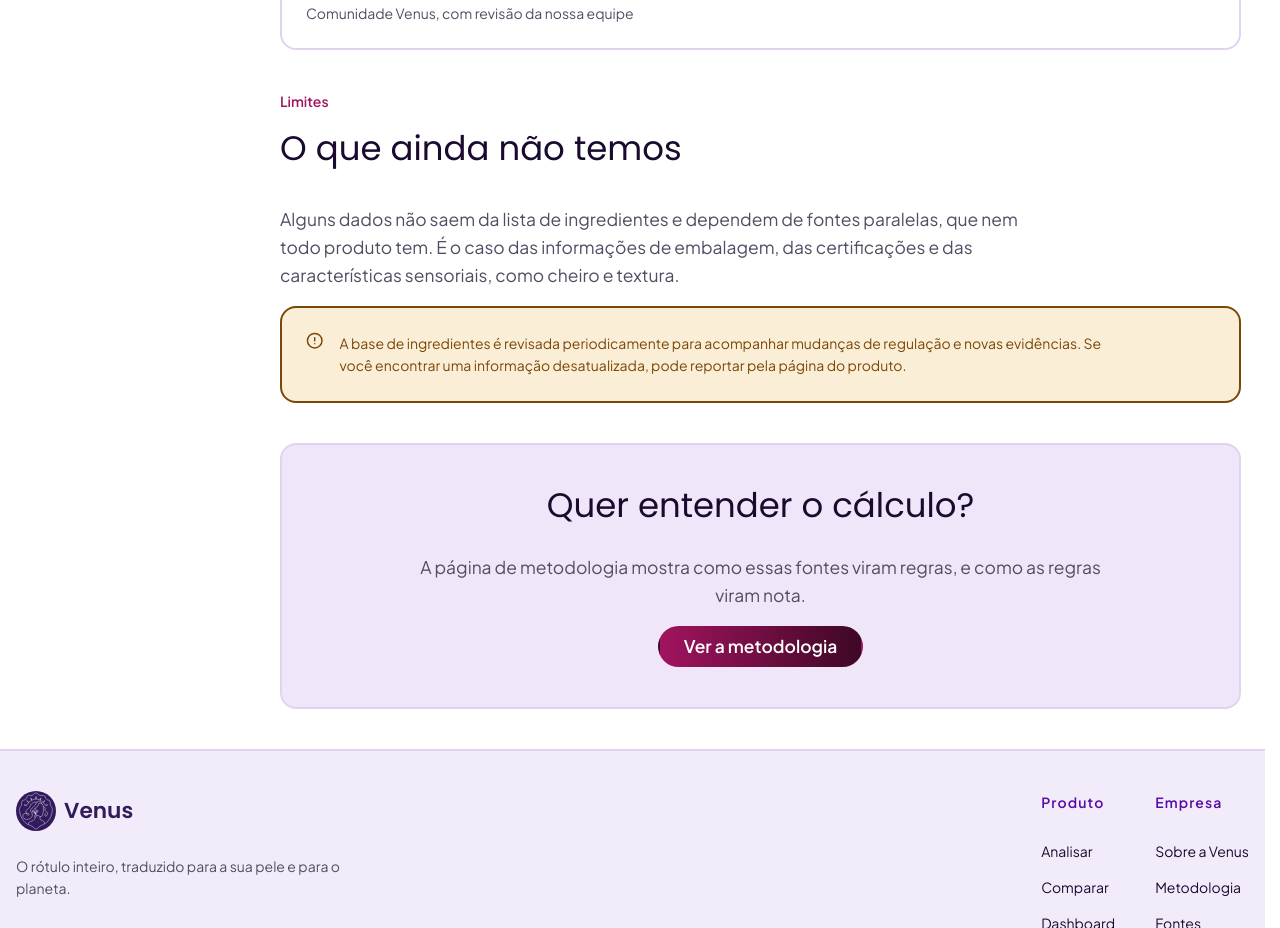
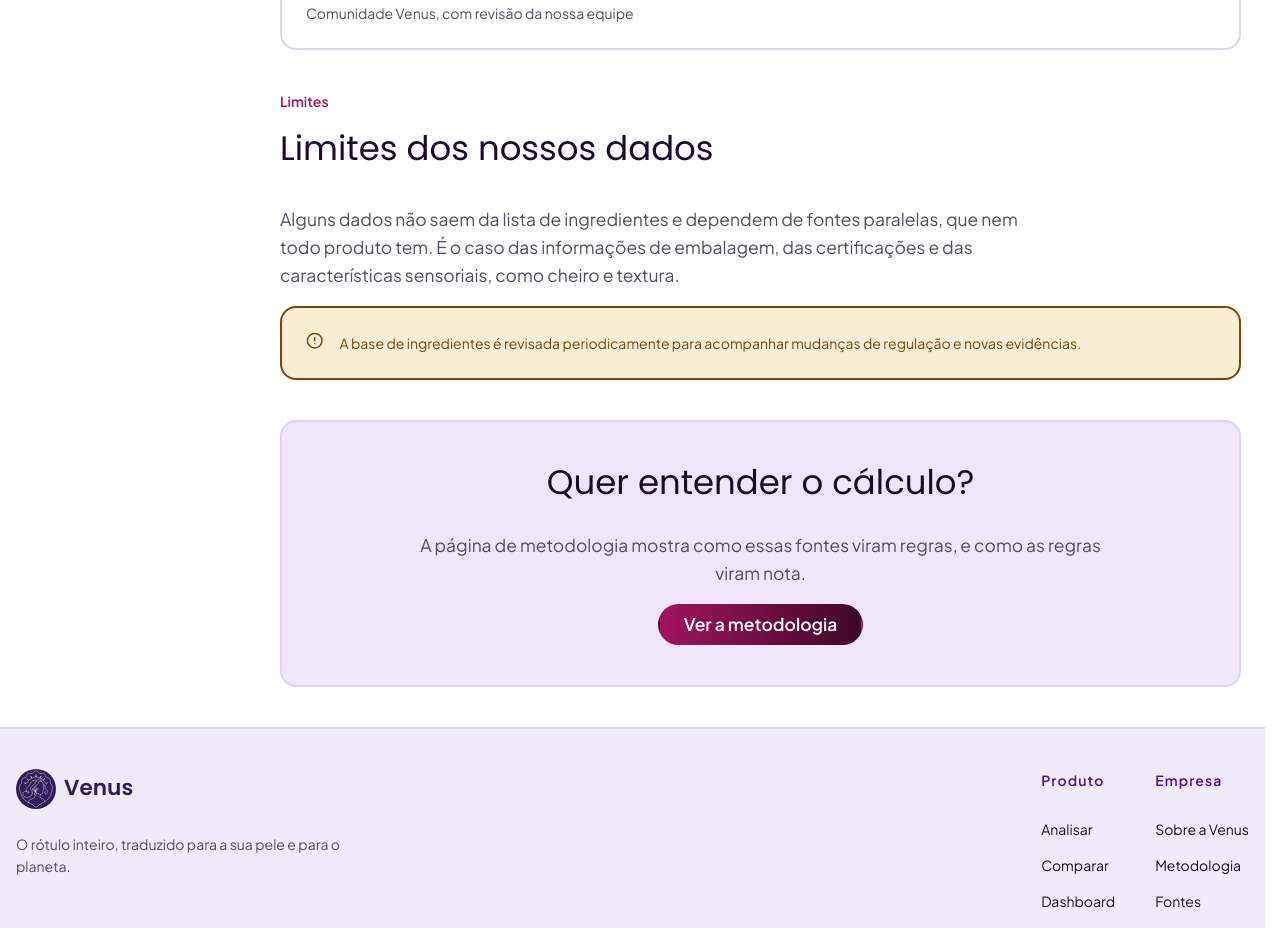
Before and after one commit to Venus-System/Venus-Web, a React (Vite) app: page /fontes in a window 1280 px wide. Shown: the part 1840-2768 px from the top of the page. Built offline with nearby package versions, Linux system fonts and the light colour scheme; no server answers.

Commit message:
fix: Tirando a promessa de reportar erro das Fontes e dos Termos

```diff
--- a/src/pages/Fontes/index.tsx
+++ b/src/pages/Fontes/index.tsx
@@ -143,7 +143,7 @@ function Fontes() {
           <p className={styles.eyebrow}>Limites</p>
 
           <h2 id="titulo-limites" className={styles.sectionTitle}>
-            O que ainda não temos
+            Limites dos nossos dados
           </h2>
 
           <p className={styles.text}>
@@ -158,8 +158,7 @@ function Fontes() {
 
             <p className={styles.noticeText}>
               A base de ingredientes é revisada periodicamente para acompanhar
-              mudanças de regulação e novas evidências. Se você encontrar uma
-              informação desatualizada, pode reportar pela página do produto.
+              mudanças de regulação e novas evidências.
             </p>
           </div>
         </section>
--- a/src/pages/Termos/conteudo.md
+++ b/src/pages/Termos/conteudo.md
@@ -105,10 +105,10 @@ pode — cite a fonte.
 
 ## Se você discordar de uma análise
 
-Toda página de produto tem a opção de reportar erro, e é o caminho mais rápido
-para corrigir. Se você é fabricante e discorda de uma classificação, use o mesmo
-canal: a análise parte de dados públicos e de literatura técnica, e sendo
-demonstrado um erro, ele é corrigido.
+Se você encontrar um erro numa análise, escreva para o e-mail de contato abaixo,
+dizendo qual é o produto e o que está errado. Se você é fabricante e discorda de
+uma classificação, use o mesmo canal: a análise parte de dados públicos e de
+literatura técnica, e sendo demonstrado um erro, ele é corrigido.
 
 ## Contato
 
```
